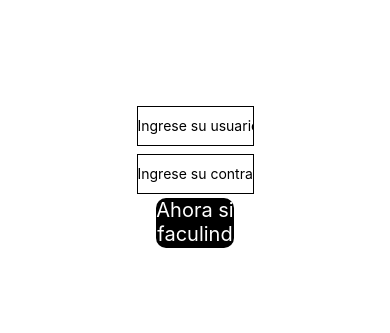
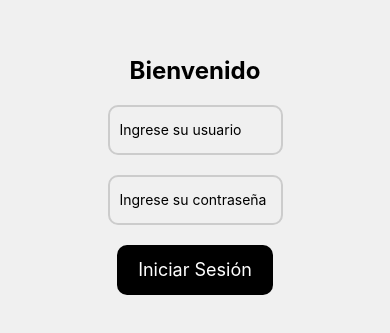
Before and after one commit to facurozen/Dai-Brodsky-Rozenbaum, a React Native app in the folder TP01_RN_Brodsky_Rozenbaum/: screen /Login in a window 390 px wide. Shown: the part 247-580 px from the top of the page. Built offline with nearby package versions, Linux system fonts and the light colour scheme.

Commit message:
terminando

```diff
--- a/TP01_RN_Brodsky_Rozenbaum/src/components/Input.js
+++ b/TP01_RN_Brodsky_Rozenbaum/src/components/Input.js
@@ -1,25 +1,10 @@
-import React, { useState } from 'react';
-import { StyleSheet, Text, View, TextInput,SafeAreaView } from 'react-native';
-
-const Input = ({ placeholder = "error", value, onChangeText, opcion }) => {
-
-    const [text,setTexto] = useState('');
-
-    const actualizarTexto = (text) => {
-        //setTexto(text);
-        //onChange(text);
-        if (opcion) {
-           //setTexto(text.replace(/./g, '*'));
-           setTexto(text);
-          } else {
-            setTexto(text);
-          }
-          onChange(text); // Llama a la función onChange del componente padre
-
-    };
+import React from 'react';
+import { StyleSheet, TextInput, View,Dimensions } from 'react-native';
 
 
-
+const Input = ({ placeholder = 'error', value, onChangeText, opcion }) => {
+    const windowWidth = Dimensions.get('window').width;
+    const windowHeight = Dimensions.get('window').height;
   return (
     <View style={styles.container}>
       <TextInput
@@ -27,20 +12,24 @@ const Input = ({ placeholder = "error", value, onChangeText, opcion }) => {
         value={value}
         placeholder={placeholder}
         onChangeText={onChangeText}
+        secureTextEntry={opcion} // Para ocultar texto si es una contraseña
       />
     </View>
   );
-}
+};
+
 const styles = StyleSheet.create({
   container: {
-        width:'30%',
+    width: '50%', // Cambiado el ancho al 80% para centrar los TextInput
     backgroundColor: '#fff',
     alignItems: 'center',
     justifyContent: 'center',
+    borderRadius: 8, // Añadido el borderRadius
+    marginBottom: 10, // Añadido margen inferior para separar los TextInput
+    marginHorizontal:Dimensions.get('window').height/2,
   },
   input: {
-        textAlign:'center',
-        margin:4,
+    textAlign: 'center',
     borderWidth: 1.5,
     width: '100%',
     height: 40,
--- a/TP01_RN_Brodsky_Rozenbaum/src/screens/Home.jsx
+++ b/TP01_RN_Brodsky_Rozenbaum/src/screens/Home.jsx
@@ -1,15 +1,16 @@
-import React, { useEffect } from 'react';
-import { View, Text } from 'react-native';
+import React from 'react';
+import { View, Text, Button } from 'react-native';
 
-export default function Home({ route }) {
+export default function Home({ route, navigation }) {
+  const { user } = route.params;
 
-    const { user } = route.params;
-    useEffect(()=>{
-        console.log(user);
-    })
-    return (
-      <View>
-        <Text>Bienvenido {user.Nombre} {user.Apellido}</Text>
-      </View>
-    );
-    }
+  return (
+    <View style={{ flex: 1, justifyContent: 'center', alignItems: 'center' }}>
+      <Text>Bienvenido {user.Nombre} {user.Apellido}</Text>
+      <Button
+        title="Perfil"
+        onPress={() => navigation.navigate('Perfil', { user })}
+      />
+    </View>
+  );
+}
--- a/TP01_RN_Brodsky_Rozenbaum/src/screens/Login.jsx
+++ b/TP01_RN_Brodsky_Rozenbaum/src/screens/Login.jsx
@@ -1,25 +1,19 @@
-import { StatusBar} from 'expo-status-bar';
-import {useState} from 'react';
-import { Button, StyleSheet, Text, View, TouchableOpacity,Dimensions } from 'react-native';
-import Input from '../components/Input.js'
+import React, { useState } from 'react';
+import { StatusBar } from 'expo-status-bar';
+import { Button, StyleSheet, Text, View, TouchableOpacity, Dimensions, TextInput } from 'react-native';
+import { useNavigation } from '@react-navigation/native';
 import axios from 'axios';
-import cors from 'cors';
 
 export default function Login() {
   const [usuario,setUsuario] = useState('');
   const [password,setPass] = useState('');
-
-  /*const handleInputChange = (value,opcion="") => {
-    console.log(value);
-    if (opcion === "Usuario") {
-      setUsuario(value);
-    }
-    if(opcion ==="Pass"){
-      setPass(value);
-    }
-    };*/
+  const navigation = useNavigation();
+  const[user,setUser] = useState();
+  let obj;
     const submitForm = () => {
-      const obj = {
+       obj = {
+        Nombre:"null",
+        Apellido:"das",
         Usuario: usuario,
         Password: password
       }
@@ -28,21 +22,28 @@ export default function Login() {
       })
       .then((res) => {
           console.log(res.data.message);
-          // Aquí puedes manejar la respuesta del servidor
+
       })
+      navigation.navigate('Home', { user: obj });
   };
   return (
     <View style={styles.container}>
-
-
-      <Input label='Username' placeholder='Ingrese su usuario' value={usuario} onChangeText={setUsuario} opcion={false}/>
-      <Input label='Password' placeholder='Ingrese su contraseña' value={password} onChangeText={setPass} opcion={true}/>
-      <TouchableOpacity
-      style={styles.button}
-      onPress={submitForm}
-
-      >
-      <Text style={styles.buttonText}>Ahora si faculindo</Text>
+      <Text style={styles.title}>Bienvenido</Text>
+      <TextInput
+        style={styles.input}
+        placeholder="Ingrese su usuario"
+        value={usuario}
+        onChangeText={(text) => setUsuario(text)}
+      />
+      <TextInput
+        style={styles.input}
+        placeholder="Ingrese su contraseña"
+        secureTextEntry
+        value={password}
+        onChangeText={(text) => setPass(text)}
+      />
+      <TouchableOpacity style={styles.button} onPress={submitForm}>
+        <Text style={styles.buttonText}>Iniciar Sesión</Text>
       </TouchableOpacity>
       <StatusBar style="auto" />
     </View>
@@ -52,19 +53,35 @@ export default function Login() {
 const styles = StyleSheet.create({
   container: {
     flex: 1,
-    backgroundColor: '#fff',
+    backgroundColor: '#f0f0f0',
+    alignItems: 'center',
+    justifyContent: 'center',
+    padding: 20,
+  },
+  title: {
+    fontSize: 24,
+    fontWeight: 'bold',
+    marginBottom: 20,
+  },
+  input: {
+    width: '50%',
+    height: 50,
+    borderWidth: 2,
+    borderColor: '#ccc',
+    borderRadius: 10,
+    marginBottom: 20,
+    padding: 10,
+  },
+  button: {
+    width: Dimensions.get('window').width * 0.4,
+    height: 50,
+    borderRadius: 10,
+    backgroundColor: 'black',
     alignItems: 'center',
     justifyContent: 'center',
   },
-  button: {
-    width:Dimensions.get("window").width*0.2,
-    height:Dimensions.get("window").height*0.06,
-    borderRadius: 10,
-    backgroundColor:'black',
-  },
   buttonText: {
     color: 'white',
-    fontSize: 20,
-    textAlign: 'center',
+    fontSize: 18,
   },
 });
--- a/TP01_RN_Brodsky_Rozenbaum/src/screens/Perfil.jsx
+++ b/TP01_RN_Brodsky_Rozenbaum/src/screens/Perfil.jsx
@@ -2,11 +2,11 @@ import React, { useEffect, useState } from 'react';
 import { View, Text, TextInput, Button, TouchableOpacity, StyleSheet } from 'react-native';
 
 export default function Perfil({ route }) {
-  const { user,setUser } = route.params;
+  const { user } = route.params;
   const [isEditing, setIsEditing] = useState(false);
   const [editedUser, setEditedUser] = useState({ ...user });
   const [showPassword, setShowPassword] = useState(false);
-
+  const [usuario,setUsuario] = useState({});
   useEffect(()=>{
     console.log(user);
   })
@@ -17,10 +17,6 @@ export default function Perfil({ route }) {
   const handleSaveClick = () => {
     setUser(editedUser);
     // Aquí puedes agregar lógica para guardar los cambios en el perfil
-    // Por ejemplo, hacer una solicitud a tu API para actualizar el perfil
-    // y luego actualizar el estado o mostrar un mensaje de éxito.
-
-    // Después de guardar, puedes cambiar de nuevo a la visualización
     setIsEditing(false);
   };
 
--- a/TP01_RN_Brodsky_Rozenbaum/src/screens/registrarse.jsx
+++ b/TP01_RN_Brodsky_Rozenbaum/src/screens/registrarse.jsx
@@ -1,10 +1,8 @@
-import { StyleSheet, View, Text, TouchableOpacity } from 'react-native'
-import { Link } from '@react-navigation/native'
-import Input from '../components/Input'
-import React from 'react'
+import React, { useEffect, useState } from 'react';
+import { StyleSheet, View, Text, TouchableOpacity } from 'react-native';
+import { useNavigation } from '@react-navigation/native';
+import Input from '../components/Input';
 import axios from 'axios';
-import cors from 'cors';
-import { useNavigation } from '@react-navigation/native';
 
 export default function registrarse() {
   const [username, setUsername] = React.useState('')
@@ -13,47 +11,52 @@ export default function registrarse() {
   const [apellido,setApellido] = React.useState('')
   const [message, setMessage] = React.useState('')
   const navigation = useNavigation();
+  const [user, setUser] = useState({
+    Usuario: '',
+    Password: '',
+    Nombre: '',
+    Apellido: ''
+  });
+  const signUp = () => {
+    /*axios.post('http://localhost:5000/login', obj ,{
+      })
+      .then((res) => {
+          console.log(res.data.message);
 
-  const signUp = () => {
-    const [user, setUser] = React.useState({
-      Usuario: username,
-      Password: password,
-      Nombre: name,
-      Apellido: apellido
-    });
-   /* axios
-      .post('http://localhost:5000/register', user)
+      })*/
+    axios.post('http://localhost:5000/register', user,{
+    })
+
       .then((res) => {
-        console.log('Usuario registrado exitosamente');
-        // Navega a la pantalla "Perfil" con el nombre de usuario como parámetro
-
+       console.log('Usuario registrado exitosamente');
       })
       .catch((error) => {
         console.error('Error en la solicitud:', error);
-      });*/
+      });
 
-      navigation.navigate('Perfil', { user, setUser });
+
+      navigation.navigate('Perfil', { user });
 
 
   };
 
 
   return (
-      <View>
-        <Text style={styles.text}>Register</Text>
-        <Input label='Username' placeholder="Ingrese un Nombre de Usuario" value={username} onChangeText={setUsername} opcion={false} />
-        <Input label='Password' placeholder='Ingrese una Contraseña' value={password} onChangeText={setPassword} opcion={true} />
-        <Input label='Nombre' placeholder='Ingrese su Nombre' value={name} onChangeText={setName} opcion={false} />
-        <Input label='Apellido' placeholder='Ingrese su Apellido' value={apellido} onChangeText={setApellido} opcion={false} />
+    <View style={styles.container}>
+      <Text style={styles.text}>Registrarse</Text>
+      <Input label='Username' placeholder='Ingrese un Nombre de Usuario' value={user.Usuario} onChangeText={(text) => setUser({ ...user, Usuario: text })} opcion={false} />
+      <Input label='Password' placeholder='Ingrese una Contraseña' value={user.Password} onChangeText={(text) => setUser({ ...user, Password: text })} opcion={true} />
+      <Input label='Nombre' placeholder='Ingrese su Nombre' value={user.Nombre} onChangeText={(text) => setUser({ ...user, Nombre: text })} opcion={false} />
+      <Input label='Apellido' placeholder='Ingrese su Apellido' value={user.Apellido} onChangeText={(text) => setUser({ ...user, Apellido: text })} opcion={false} />
 
 
-        <TouchableOpacity style={styles.boton} onPress={signUp}>
-          <Text style={styles.buttonText}>Registrarse</Text>
-        </TouchableOpacity>
-        <Text style={{padding:10}}>Already have an account? <Link style={styles.link} to={{ screen: 'Login'}}>Login</Link></Text>
-        <Text style={styles.message}>{message}</Text>
-      </View>
-  )
+      <TouchableOpacity style={styles.button} onPress={signUp}>
+        <Text style={styles.buttonText}>Registrarse</Text>
+      </TouchableOpacity>
+      <Text style={styles.message}>{message}</Text>
+      <Text style={styles.linkText}>¿Ya tienes una cuenta? <Text style={styles.link} onPress={() => navigation.navigate('Login')}>Iniciar Sesión</Text></Text>
+    </View>
+  );
 }
 
 const styles = StyleSheet.create({
@@ -61,30 +64,39 @@ const styles = StyleSheet.create({
     flex: 1,
     padding: 24,
     backgroundColor: "#fff",
+    justifyContent: "center",
   },
   text: {
-    padding: 10,
     textAlign: "center",
-    marginBottom: 10,
+    marginBottom: 20,
     fontSize: 24,
     fontWeight: "bold",
   },
-  boton: {
-    backgroundColor: "blue",
-    alignItems: "center",
-    padding: 10,
-    margin: 10,
+  button: {
+    width: '80%',
+    backgroundColor: '#007bff',
+    alignItems: 'center',
+    justifyContent: 'center',
+    marginVertical: 20,
+    paddingVertical: 15,
+    borderRadius: 8,
   },
   buttonText: {
     color: "white",
+    fontSize: 18,
   },
   message: {
-    padding: 10,
     fontSize: 18,
-    color: 'black'
+    textAlign: "center",
+    color: "green",
+  },
+  linkText: {
+    textAlign: "center",
+    marginTop: 20,
+    fontSize: 16,
   },
   link: {
-    color: 'blue',
-    textDecorationLine: 'underline'
-  }
-})
+    color: "#007bff",
+    textDecorationLine: "underline",
+  },
+});
```
Also changed, not shown: 2 other files (tests, documents, lock files or other folders). Lines whose indentation alone changed are shown as unchanged.
